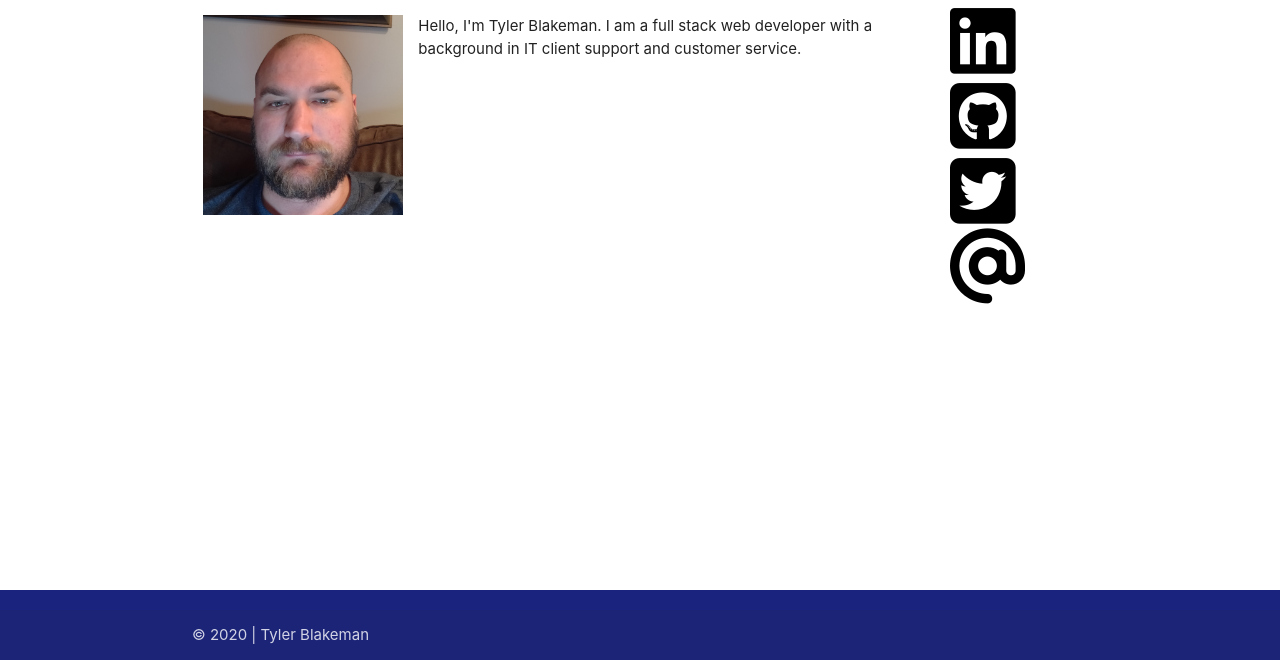
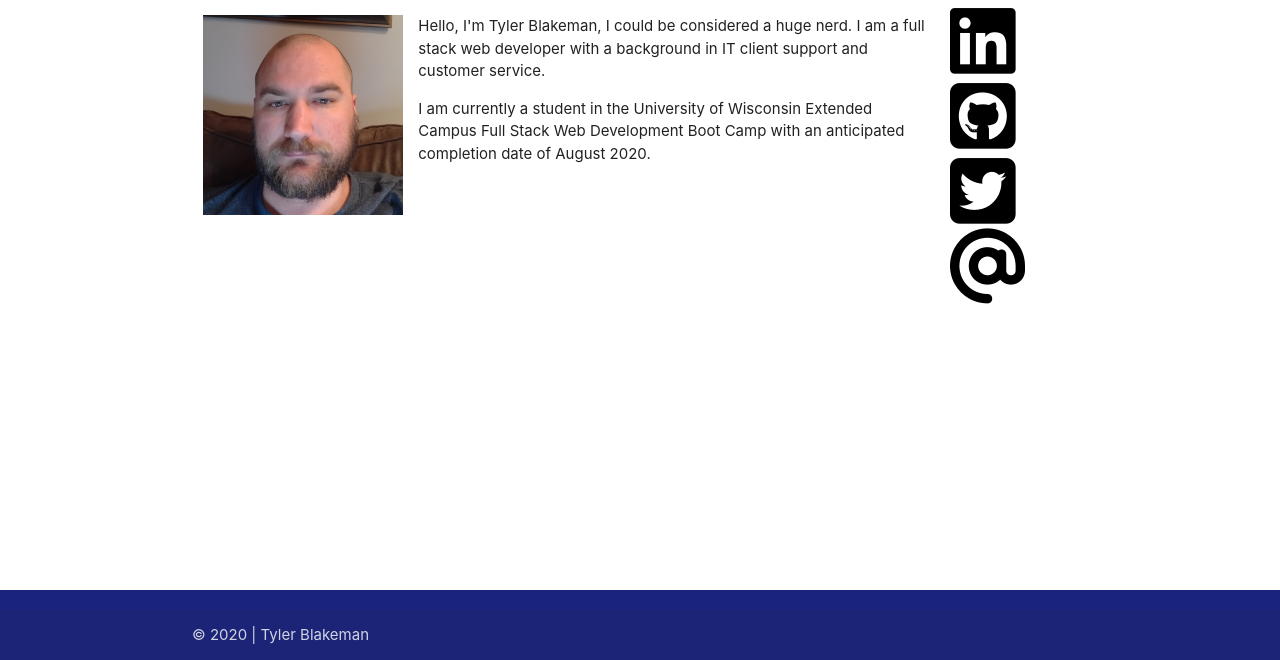
Before and after one commit to tylerblakeman/Portfolio2, a plain HTML site: page index.html in a window 1280 px wide. Shown: the part 140-800 px from the top of the page. Drawn offline with nearby package versions, Linux system fonts and the light colour scheme.

Commit message:
updating about me page

```diff
--- a/index.html
+++ b/index.html
@@ -45,8 +45,11 @@
             <h4>About Me</h4>
             <hr>
             <p><img class="profile-pic" src="./assets/images/Profile_Photo_Square.jpg" alt="">
-           Hello, I'm Tyler Blakeman. I am a full stack web developer with a background in IT client support and customer service.</p>
-            <p></p>
+                Hello, I'm Tyler Blakeman, I could be considered a huge nerd. I am a full stack web developer with a background in IT client support and customer service.
+            </p>
+            <p>
+                I am currently a student in the University of Wisconsin Extended Campus Full Stack Web Development Boot Camp with an anticipated completion date of August 2020.
+            </p>
 
         </div>
         <div class="social-sidebar hide-on-med-and-down col s2">
```
